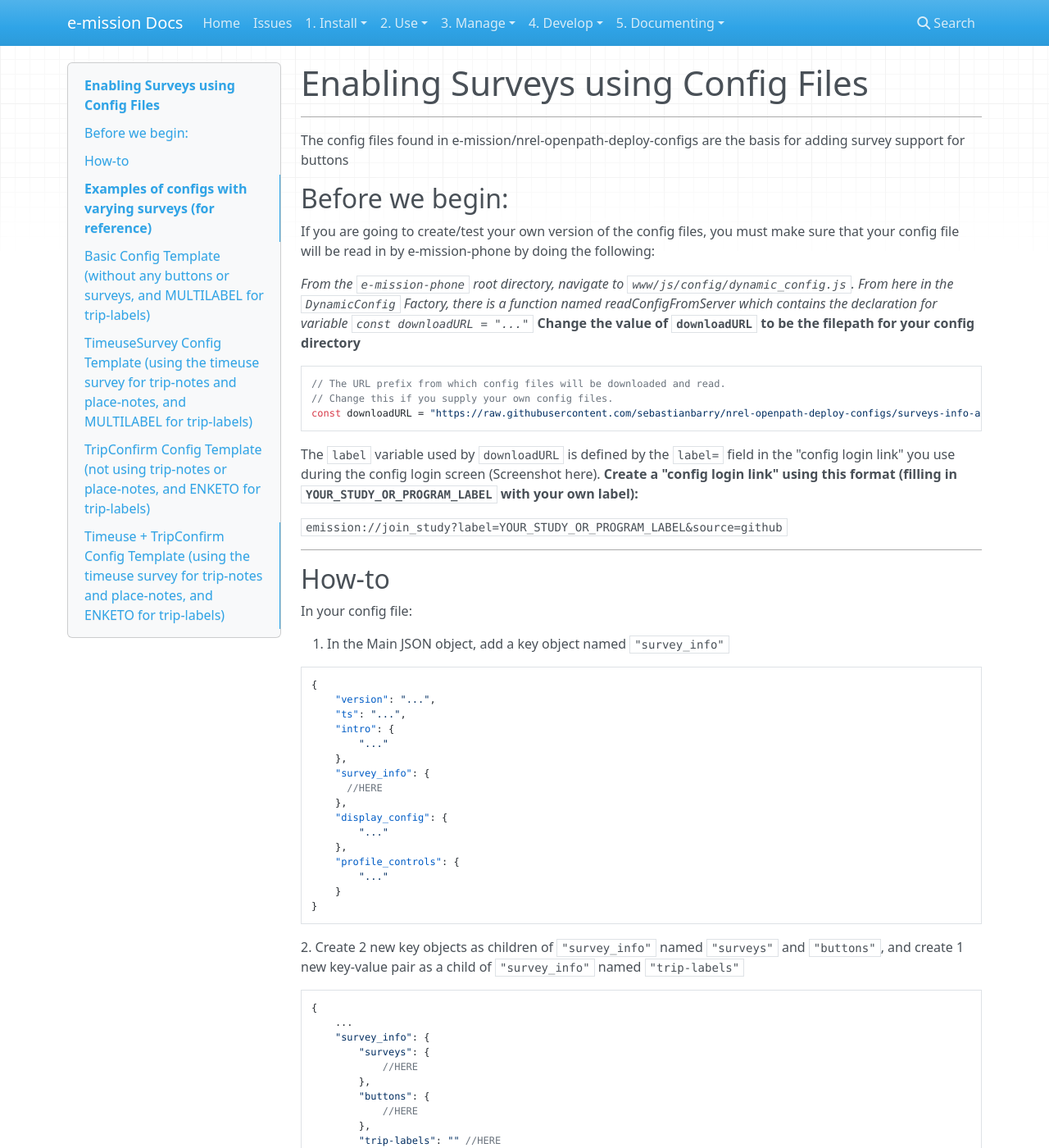
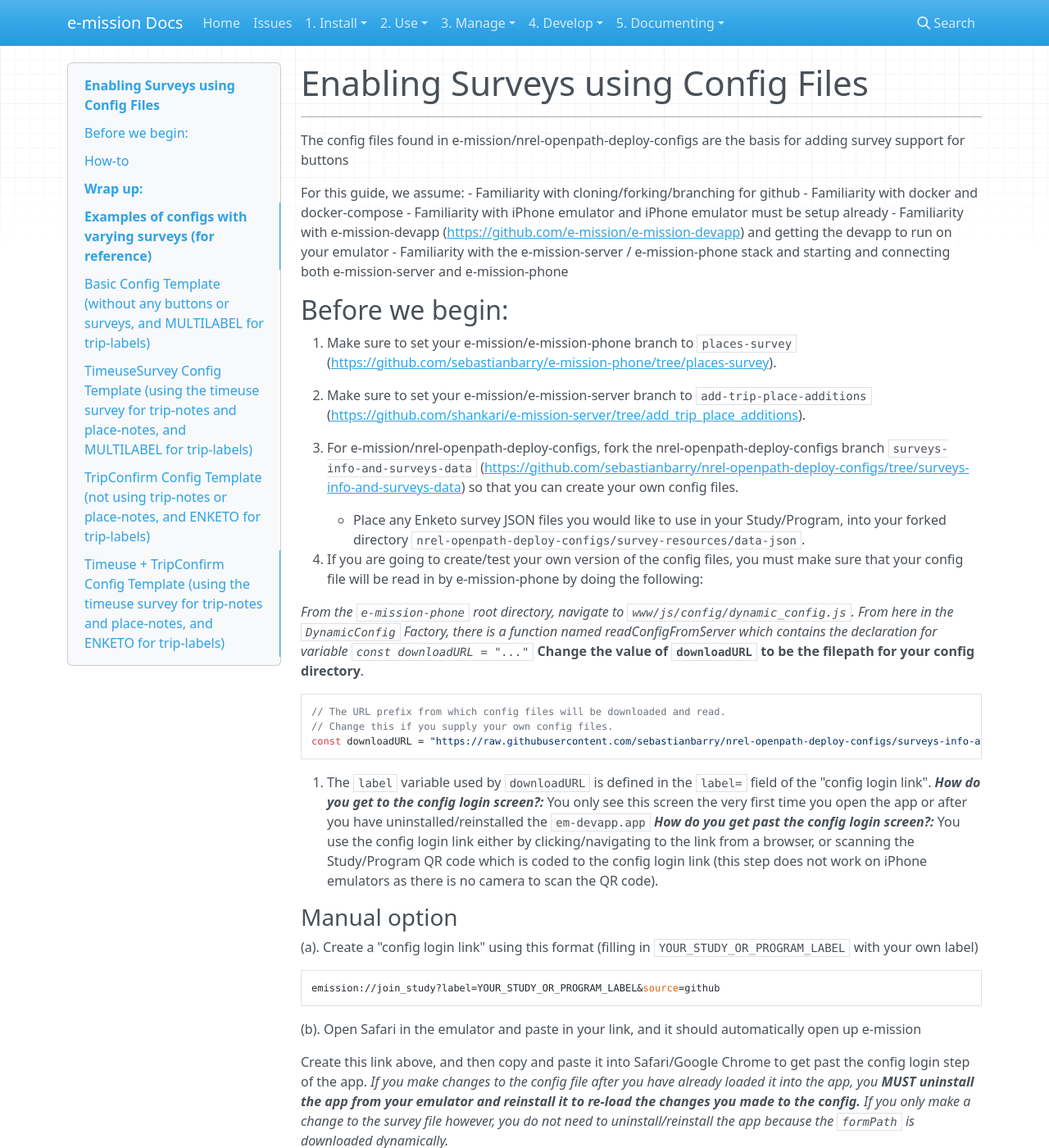
Before and after one commit to e-mission/e-mission-docs, an MkDocs documentation site: the page built from docs/manage/enabling_surveys_using_config_files.md, in a window 1280 px wide and 1400 px high. Shown: the whole window at 82% size. Built offline with MkDocs 1.6.1, drawn with Linux system fonts in a browser that asks for light colours; nearby versions of some CDN libraries; some of the changed text lies outside the part shown.

Commit message:
Update enabling_surveys_using_config_files.md

````diff
--- a/docs/manage/enabling_surveys_using_config_files.md
+++ b/docs/manage/enabling_surveys_using_config_files.md
@@ -3,20 +3,51 @@
 
 The config files found in e-mission/nrel-openpath-deploy-configs are the basis for adding survey support for buttons
 
+For this guide, we assume:
+- Familiarity with cloning/forking/branching for github
+- Familiarity with docker and docker-compose
+- Familiarity with iPhone emulator and iPhone emulator must be setup already
+- Familiarity with e-mission-devapp (https://github.com/e-mission/e-mission-devapp) and getting the devapp to run on your emulator
+- Familiarity with the e-mission-server / e-mission-phone stack and starting and connecting both e-mission-server and e-mission-phone
+
 ## Before we begin:
 
-If you are going to create/test your own version of the config files, you must make sure that your config file will be read in by e-mission-phone by doing the following:
+1. Make sure to set your e-mission/e-mission-phone branch to `places-survey` (https://github.com/sebastianbarry/e-mission-phone/tree/places-survey).
 
-_From the `e-mission-phone` root directory, navigate to `www/js/config/dynamic_config.js`. From here in the `DynamicConfig` Factory, there is a function named readConfigFromServer which contains the declaration for variable `const downloadURL = "..."`_ **Change the value of `downloadURL` to be the filepath for your config directory**
+2. Make sure to set your e-mission/e-mission-server branch to `add-trip-place-additions` (https://github.com/shankari/e-mission-server/tree/add_trip_place_additions).
+
+3. For e-mission/nrel-openpath-deploy-configs, fork the nrel-openpath-deploy-configs branch `surveys-info-and-surveys-data` (https://github.com/sebastianbarry/nrel-openpath-deploy-configs/tree/surveys-info-and-surveys-data) so that you can create your own config files.
+    - Place any Enketo survey JSON files you would like to use in your Study/Program, into your forked directory `nrel-openpath-deploy-configs/survey-resources/data-json`.
+
+4. If you are going to create/test your own version of the config files, you must make sure that your config file will be read in by e-mission-phone by doing the following:
+
+_From the `e-mission-phone` root directory, navigate to `www/js/config/dynamic_config.js`. From here in the `DynamicConfig` Factory, there is a function named readConfigFromServer which contains the declaration for variable `const downloadURL = "..."`_ **Change the value of `downloadURL` to be the filepath for your config directory**.
 ```javascript
 // The URL prefix from which config files will be downloaded and read.
 // Change this if you supply your own config files.
 const downloadURL = "https://raw.githubusercontent.com/sebastianbarry/nrel-openpath-deploy-configs/surveys-info-and-surveys-data/configs/"+label+".nrel-op.json"
 ```
 
-The `label` variable used by `downloadURL` is defined by the `label=` field in the "config login link" you use during the config login screen (Screenshot here). **Create a "config login link" using this format (filling in `YOUR_STUDY_OR_PROGRAM_LABEL` with your own label):**
+5. The `label` variable used by `downloadURL` is defined in the `label=` field of the "config login link". _**How do you get to the config login screen?:**_ You only see this screen the very first time you open the app or after you have uninstalled/reinstalled the `em-devapp.app` _**How do you get past the config login screen?:**_ You use the config login link either by clicking/navigating to the link from a browser, or scanning the Study/Program QR code which is coded to the config login link (this step does not work on iPhone emulators as there is no camera to scan the QR code).
 
-`emission://join_study?label=YOUR_STUDY_OR_PROGRAM_LABEL&source=github`
+### Manual option
+
+(a). Create a "config login link" using this format (filling in `YOUR_STUDY_OR_PROGRAM_LABEL` with your own label)
+
+```h
+emission://join_study?label=YOUR_STUDY_OR_PROGRAM_LABEL&source=github
+```
+
+(b). Open Safari in the emulator and paste in your link, and it should automatically open up e-mission
+
+
+Create this link above, and then copy and paste it into Safari/Google Chrome to get past the config login step of the app. _If you make changes to the config file after you have already loaded it into the app, you **MUST uninstall the app from your emulator and reinstall it to re-load the changes you made to the config.** If you only make a change to the survey file however, you do not need to uninstall/reinstall the app because the `formPath` is downloaded dynamically._
+
+6. Start the emulator and uninstall/reinstall your `em-devapp.app` so that after we make the config in the next seciton, we can load in the new config file. Copy and paste your `emission://join_study?label=YOUR_STUDY_OR_PROGRAM_LABEL&source=github`
+
+### Docker-Compose option
+
+No steps yet.
 
 ---
 
@@ -117,6 +148,7 @@
     - Keep in mind this path is read from `e-mission-phone/www/js/survey/enketo/service.js`, so if your `mySurvey.json` file is in `e-mission-phone/www/json` you would name this field `"formPath": "../../../json/mySurvey.json"`
   - This can also be an online path, i.e. `const downloadURL = "https://raw.githubusercontent.com/sebastianbarry/nrel-openpath-deploy-configs/surveys-info-and-surveys-data/surveys/mySurvey.json"`
     - Keep in mind that if this is an online path, if you do not have internet connection when the app reads in the survey it will not have the survey data.
+  - As as standard, put your survey JSON files in your forked path `nrel-openpath-deploy-configs/surveys-info-and-surveys-data/surveys`
 - **`"version":`** defines the version number of your survey
 - **`"compatibleWith":`** should be set to 1 (SB: I am not sure what compatibleWith is or how it is used by our app)
 - **`"dataKey":`** defines the data key, which is the location where the survey results data will be saved when the survey results are pushed to e-mission-server
@@ -183,7 +215,12 @@
 ...
 ```
 
-9. Now that your config file has been completed, you can compare it to some of our examples to make sure you have written it correctly:
+9. Now that your config file has been completed, you can compare it to some of our examples below (in the section _Examples of configs with varying surveys (for reference)_) to make sure you have written it correctly:
+
+# Wrap up:
+
+1. Publish your
+
 
 # Examples of configs with varying surveys _(for reference)_
 
````
